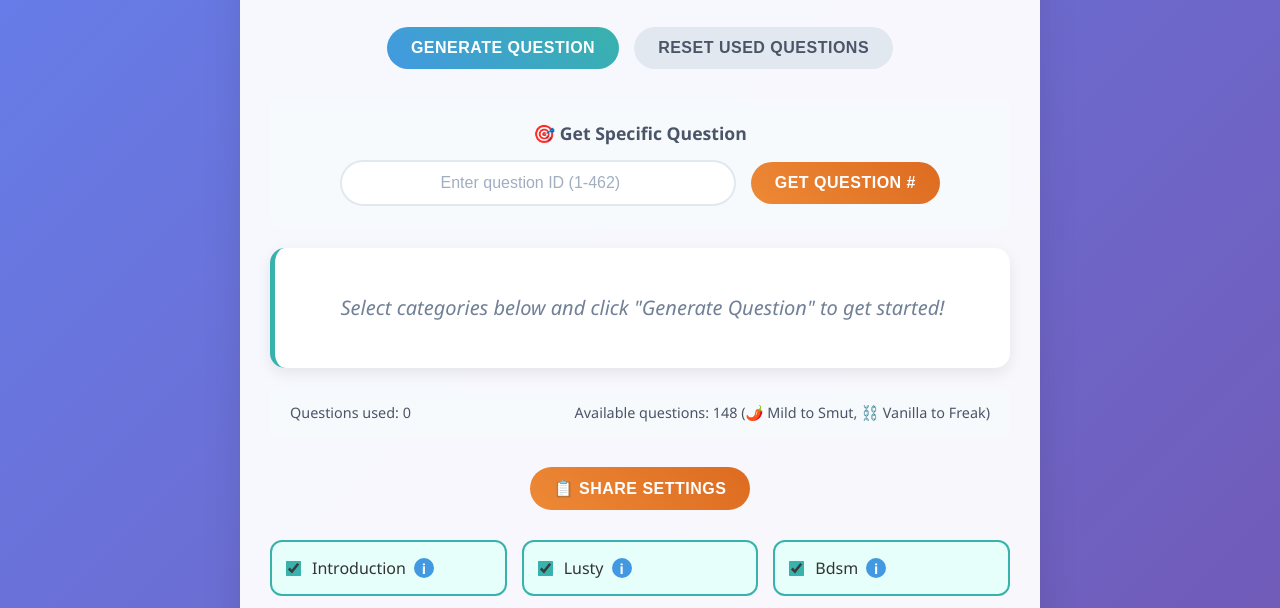
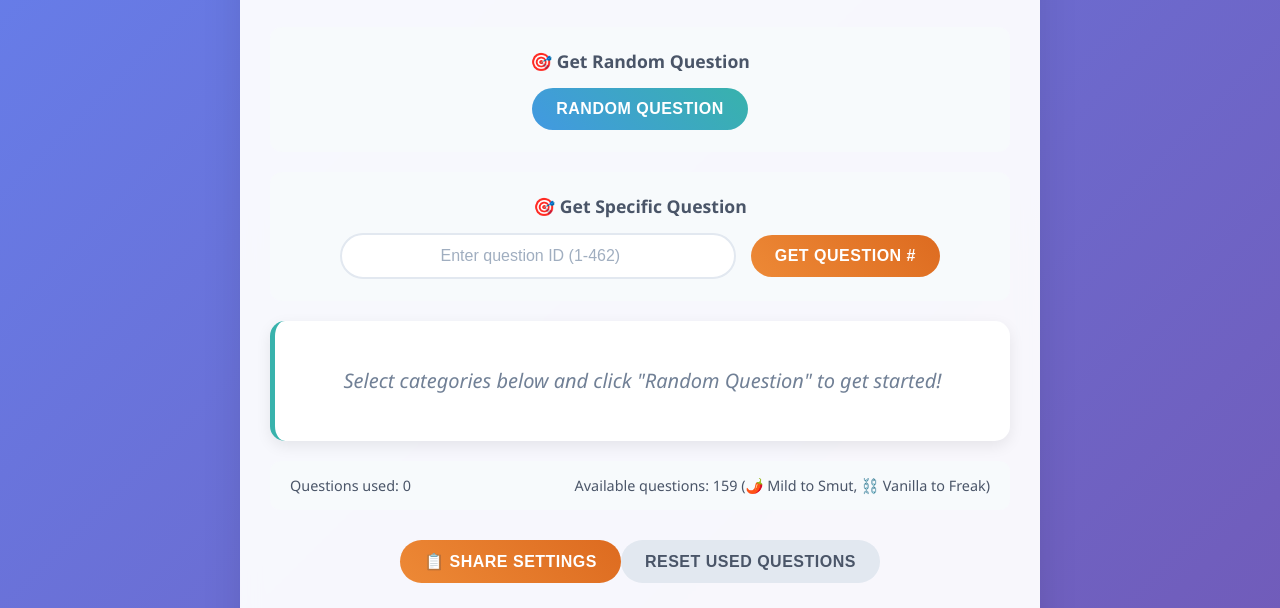
Before and after one commit to vitabrevix/Ask-Away, a plain HTML site: page index.html in a window 1280 px wide. Shown: the part 108-716 px from the top of the page. Drawn offline with Linux system fonts and the light colour scheme.

Commit message:
More questions, bit of UI

```diff
--- a/index.html
+++ b/index.html
@@ -24,14 +24,14 @@
             <h1>🎯 Question Generator</h1>
         </div>
 
-		<div class="controls">
-			<button class="btn btn-primary" onclick="generateQuestionWithMode()">Generate Question</button>
-			<button class="btn btn-secondary" onclick="resetQuestionsWithMode()">Reset Used Questions</button>
+
+		<div class="specific-question-container">
+			<div class="specific-question-title">🎯 Get Random Question</div>
+			<div class="specific-question-controls">
+				<button class="btn btn-primary" onclick="generateQuestionWithMode()">Random Question</button>
+			</div>
+
 		</div>
-
-		<div class="reset-warning" id="resetWarning">
-            All questions from selected categories have been used. Click "Reset Used Questions" to start over.
-        </div>
 
         <div class="specific-question-container">
 			<div class="specific-question-title">🎯 Get Specific Question</div>
@@ -41,9 +41,13 @@
 			</div>
 		</div>
 
+		<div class="reset-warning" id="resetWarning">
+            All questions from selected categories have been used. Click "Reset Used Questions" to start over.
+        </div>
+
 		<div class="question-container">
 			<div class="question no-question" id="question">
-				Select categories below and click "Generate Question" to get started!
+				Select categories below and click "Random Question" to get started!
 			</div>
 		</div>
 
@@ -54,6 +58,7 @@
 
 		<div class="share-container">
 			<button class="btn btn-accent" onclick="shareSettings()">📋 Share Settings</button>
+			<button class="btn btn-secondary" onclick="resetQuestionsWithMode()">Reset Used Questions</button>
 		</div>
 
         <div class="categories" id="categories">
--- a/questions.js
+++ b/questions.js
@@ -21,7 +21,7 @@ const questionDatabase = {
 		{ id: 18, kinkiness: 1, spiciness: 1, question: "Favorite place to visit?" },
 		{ id: 19, kinkiness: 1, spiciness: 1, question: "How do you organize your music playlist? By genere or by ✨vibes✨?" },
 		{ id: 20, kinkiness: 1, spiciness: 1, question: "Favorite gift you ever got?" },
-		{ id: 21, kinkiness: 1, spiciness: 1, question: "Favorite birtday?" },
+		{ id: 21, kinkiness: 1, spiciness: 1, question: "Favorite birthday you ever had?" },
 		{ id: 22, kinkiness: 1, spiciness: 1, question: "Favorite memory?" },
 		{ id: 23, kinkiness: 1, spiciness: 1, question: "Are you the kind that fidgets all the time?" },
 		{ id: 24, kinkiness: 1, spiciness: 1, question: "Favorite place to visit near home?" },
@@ -65,90 +65,100 @@ const questionDatabase = {
 		{ id: 61, kinkiness: 1, spiciness: 2, question: "What's your most technologically advanced possession?" },
 		{ id: 62, kinkiness: 1, spiciness: 2, question: "Wild card question. Now you get to make the question, but non-sexual" },
 		{ id: 63, kinkiness: 1, spiciness: 2, question: "Which animal represents you best Non-sexually? (shu horny puppies, that's for later)" },
-		{ id: 64, kinkiness: 4, spiciness: 4, question: "Ever tried hypnosis? The real kind I mean. What's your thoughts on it?" },
+
+		{ id: 64, kinkiness: 3, spiciness: 4, question: "Ever tried hypnosis? The real kind I mean. What's your thoughts on it?" },
+		{ id: 65, kinkiness: 1, spiciness: 3, question: "How sure of your own gender identity are you?" },
 	],
 	lusty: [
-		{ id: 65, kinkiness: 1, spiciness: 2, question: "When are you more likely to go \"Awhooooooooga\"? Looking at feminine lasses or masculine lads?" },
-		{ id: 66, kinkiness: 1, spiciness: 2, question: "Favorite body part (not genitals), and why?" },
-		{ id: 67, kinkiness: 1, spiciness: 2, question: "How possessive are you? How much would you love/hate if someone was posessive of you?" },
-		{ id: 68, kinkiness: 1, spiciness: 2, question: "Virgin? One timer? The sluttiest of them all? (We love you all regardless <3)" },
-		{ id: 69, kinkiness: 1, spiciness: 4, question: "I mean of course this was a question, 69 or are you a pussy?" },
-		{ id: 70, kinkiness: 1, spiciness: 2, question: "" },
-		{ id: 71, kinkiness: 1, spiciness: 2, question: "Have you ever been seen naked by someone not blood related?" },
-		{ id: 72, kinkiness: 1, spiciness: 2, question: "Do you have sex toys? (What about non-sex toys?)" },
-		{ id: 73, kinkiness: 1, spiciness: 2, question: "Do you use lube? How much do you have right now?~" },
-		{ id: 74, kinkiness: 1, spiciness: 2, question: "From 1 to 10, how horny are you right now?" },
-		{ id: 75, kinkiness: 1, spiciness: 2, question: "Ever sexted before? Roleplay/fantasy or real sexting?" },
-		{ id: 76, kinkiness: 1, spiciness: 2, question: "Which animal represents you best sexually? (its sexual behaviour, the way they procreate, etc)" },
+		{ id: 66, kinkiness: 1, spiciness: 2, question: "When are you more likely to go \"Awhooooooooga\"? Looking at feminine lasses or masculine lads?" },
+		{ id: 67, kinkiness: 1, spiciness: 2, question: "Favorite body part (not genitals), and why?" },
+		{ id: 68, kinkiness: 1, spiciness: 2, question: "How possessive are you? How much would you love/hate if someone was posessive of you?" },
+		{ id: 69, kinkiness: 1, spiciness: 2, question: "Virgin? One timer? The sluttiest of them all? (We love you all regardless <3)" },
+		{ id: 70, kinkiness: 1, spiciness: 4, question: "I mean of course this was a question, do you love 69 or are you a pussy?" },
+		{ id: 71, kinkiness: 1, spiciness: 2, question: "" },
+		{ id: 72, kinkiness: 1, spiciness: 2, question: "Have you ever been seen naked by someone not blood related?" },
+		{ id: 73, kinkiness: 1, spiciness: 2, question: "Do you have sex toys? (What about non-sex toys?)" },
+		{ id: 74, kinkiness: 1, spiciness: 2, question: "Do you use lube? How much do you have right now?~" },
+		{ id: 75, kinkiness: 1, spiciness: 2, question: "From 1 to 10, how horny are you right now?" },
+		{ id: 76, kinkiness: 1, spiciness: 2, question: "Ever sexted before? Roleplay/fantasy or real sexting?" },
+		{ id: 77, kinkiness: 1, spiciness: 2, question: "Which animal represents you best sexually? (its sexual behaviour, the way they procreate, etc)" },
 
-		{ id: 77, kinkiness: 1, spiciness: 3, question: "" },
 		{ id: 78, kinkiness: 1, spiciness: 3, question: "" },
 		{ id: 79, kinkiness: 1, spiciness: 3, question: "" },
-		{ id: 80, kinkiness: 1, spiciness: 3, question: "Gentle vs harsh treatmet in bed?" },
-		{ id: 81, kinkiness: 1, spiciness: 3, question: "Fav sex toy? Do you have one, or d oyou wish you had it? How often do you use it/would use it?" },
-		{ id: 82, kinkiness: 1, spiciness: 3, question: "Do you watch porn? If so, Favorite tag?" },
-		{ id: 83, kinkiness: 1, spiciness: 3, question: "Real porn vs Hentai vs 3D?" },
-		{ id: 84, kinkiness: 1, spiciness: 3, question: "What underwear are yo ucurrently wearing?" },
-		{ id: 85, kinkiness: 1, spiciness: 3, question: "Last time you were horny? How long ago?~" },
-		{ id: 86, kinkiness: 1, spiciness: 3, question: "What non-sexual thing never fails to get you horny?" },
-		{ id: 87, kinkiness: 1, spiciness: 3, question: "When have you been the horniest ever?" },
-		{ id: 88, kinkiness: 1, spiciness: 3, question: "Have you ever sent nudes? With face or without?" },
-		{ id: 89, kinkiness: 1, spiciness: 3, question: "Have you ever received nudes? (that you asked for)" },
-		{ id: 90, kinkiness: 1, spiciness: 3, question: "Favorite (horny) superpower, and why?" },
-		{ id: 91, kinkiness: 1, spiciness: 3, question: "Most embarassing sexual story?" },
-		{ id: 92, kinkiness: 1, spiciness: 3, question: "Can you remember your strongest orgasm ever? (Tell us, tell us, tell us, tell-)" },
-		{ id: 93, kinkiness: 1, spiciness: 3, question: "Protected or un-protected sex?" },
-		{ id: 94, kinkiness: 1, spiciness: 3, question: "Ever played a strip game?" },
-		{ id: 95, kinkiness: 1, spiciness: 3, question: "" },
-		{ id: 96, kinkiness: 1, spiciness: 3, question: "" },
+		{ id: 80, kinkiness: 1, spiciness: 3, question: "" },
+		{ id: 81, kinkiness: 1, spiciness: 3, question: "Gentle vs harsh treatmet in bed? (For this question you can only choose one >:3)" },
+		{ id: 82, kinkiness: 1, spiciness: 3, question: "Fav sex toy? Do you have one, or do you wish you had it? How often do you use it/would use it?" },
+		{ id: 83, kinkiness: 1, spiciness: 3, question: "Do you watch porn? If so, Favorite tag?" },
+		{ id: 84, kinkiness: 1, spiciness: 3, question: "Real porn vs Hentai vs 3D?" },
+		{ id: 85, kinkiness: 1, spiciness: 3, question: "What underwear are yo ucurrently wearing?~~" },
+		{ id: 86, kinkiness: 1, spiciness: 3, question: "Last time you were horny? How long ago?~" },
+		{ id: 87, kinkiness: 1, spiciness: 3, question: "What non-sexual thing never fails to get you horny?" },
+		{ id: 88, kinkiness: 1, spiciness: 3, question: "When have you been the horniest ever?" },
+		{ id: 89, kinkiness: 1, spiciness: 3, question: "Have you ever sent nudes? With face or without?" },
+		{ id: 90, kinkiness: 1, spiciness: 3, question: "Have you ever received nudes? (that you asked for)" },
+		{ id: 91, kinkiness: 1, spiciness: 3, question: "Favorite (horny) superpower, and why?" },
+		{ id: 92, kinkiness: 1, spiciness: 3, question: "Most embarassing sexual story?" },
+		{ id: 93, kinkiness: 1, spiciness: 3, question: "Can you remember your strongest orgasm ever? (Tell us, tell us, tell us, tell-)" },
+		{ id: 94, kinkiness: 1, spiciness: 3, question: "Protected or un-protected sex?" },
+		{ id: 95, kinkiness: 1, spiciness: 3, question: "Ever played a strip game?" },
+		{ id: 96, kinkiness: 1, spiciness: 3, question: "What's the maximum number of people you would have sex with at the same time?" },
 		{ id: 97, kinkiness: 1, spiciness: 3, question: "" },
 		{ id: 98, kinkiness: 1, spiciness: 3, question: "" },
 		{ id: 99, kinkiness: 1, spiciness: 3, question: "" },
-		{ id: 100, kinkiness: 1, spiciness: 3, question: "Wild card question. Now you get to make the question, and very sexual~" },
+		{ id: 100, kinkiness: 1, spiciness: 3, question: "" },
 
-		{ id: 101, kinkiness: 1, spiciness: 4, question: "How often do you have sex?" },
-		{ id: 102, kinkiness: 1, spiciness: 4, question: "Fav sex position?" },
-		{ id: 103, kinkiness: 2, spiciness: 4, question: "Ever masturbated in public? (sneakily or not)" },
-		{ id: 104, kinkiness: 1, spiciness: 4, question: "Ever fingered your backdoor?" },
-		{ id: 105, kinkiness: 1, spiciness: 4, question: "Ever given a sucky sucky? Ever polished the pole? Ever gargled the gherkin? Ever used your moist harmonica?" },
-		{ id: 106, kinkiness: 1, spiciness: 4, question: "Ever gave a handy? Ever played with someone's flesh joysticking? Ever gave a meat maraca shaking?" },
-		{ id: 107, kinkiness: 1, spiciness: 4, question: "Ever fingered someone? If so, both holes, or only one?" },
-		{ id: 108, kinkiness: 1, spiciness: 4, question: "Thoughts on anal? Had an experience yet?" },
-		{ id: 109, kinkiness: 2, spiciness: 4, question: "What about pegging, hm? Ever got Pogo-sticked? Ever done some butt jousting?" },
-		{ id: 110, kinkiness: 1, spiciness: 4, question: "Ever had hot steamy same sex experience?" },
-		{ id: 111, kinkiness: 2, spiciness: 4, question: "Ever given a rimjob, ever kissen the brown flower? What about receiving one?" },
-		{ id: 112, kinkiness: 1, spiciness: 4, question: "Ever had sex in public? (Balcony, behind some bushes, bathroom, etc etc)" },
-		{ id: 113, kinkiness: 1, spiciness: 4, question: "How do you masturbate? (Go in as much detail as scientifically possible)" },
-		{ id: 114, kinkiness: 1, spiciness: 4, question: "How often do you masturbate? And what's the maximum amount of times you have masturbated in one single day?" },
-		{ id: 115, kinkiness: 1, spiciness: 4, question: "Have you ever been caught masturbating?" },
-		{ id: 116, kinkiness: 1, spiciness: 4, question: "Ever streamed/recorded yourself masturbating for someone else to see?" },
-		{ id: 117, kinkiness: 1, spiciness: 4, question: "" },
+		{ id: 101, kinkiness: 1, spiciness: 4, question: "Wild card question. Now you get to make the question, and very sexual~" },
+		{ id: 102, kinkiness: 1, spiciness: 4, question: "How often do you have sex?" },
+		{ id: 103, kinkiness: 1, spiciness: 4, question: "Fav sex position?" },
+		{ id: 104, kinkiness: 2, spiciness: 4, question: "Ever masturbated in public? (sneakily or not)" },
+		{ id: 105, kinkiness: 1, spiciness: 4, question: "Ever fingered your backdoor?" },
+		{ id: 106, kinkiness: 1, spiciness: 4, question: "Ever given a sucky sucky? Ever polished the pole? Ever gargled the gherkin? Ever used your moist harmonica?" },
+		{ id: 107, kinkiness: 1, spiciness: 4, question: "Ever gave a handy? Ever played with someone's flesh joysticking? Ever gave a meat maraca shaking?" },
+		{ id: 108, kinkiness: 1, spiciness: 4, question: "Ever fingered someone? If so, both holes, or only one?" },
+		{ id: 109, kinkiness: 1, spiciness: 4, question: "Thoughts on anal? Had an experience yet?" },
+		{ id: 110, kinkiness: 2, spiciness: 4, question: "What about pegging, hm? Ever got Pogo-sticked? Ever done some butt jousting?" },
+		{ id: 111, kinkiness: 1, spiciness: 4, question: "Ever had hot steamy same sex experience?" },
+		{ id: 112, kinkiness: 2, spiciness: 4, question: "Ever given a rimjob, ever kissen the brown flower? What about receiving one?" },
+		{ id: 113, kinkiness: 1, spiciness: 4, question: "Ever had sex in public? (Balcony, behind some bushes, bathroom, etc etc)" },
+		{ id: 114, kinkiness: 1, spiciness: 4, question: "How do you masturbate? (Go in as much detail as scientifically possible)" },
+		{ id: 115, kinkiness: 1, spiciness: 4, question: "How often do you masturbate? And what's the maximum amount of times you have masturbated in one single day?" },
+		{ id: 116, kinkiness: 1, spiciness: 4, question: "Have you ever been caught masturbating?" },
+		{ id: 117, kinkiness: 1, spiciness: 4, question: "Ever streamed/recorded yourself masturbating for someone else to see?" },
+		{ id: 118, kinkiness: 1, spiciness: 4, question: "" },
+		{ id: 119, kinkiness: 1, spiciness: 4, question: "How turned on are you by cum alone? Like not even where it comes from, just the fluid, it's stickiness, it's heat, it's.. yumminess?" },
 
+
+		{ id: 147, kinkiness: 2, spiciness: 4, question: "Which do you think tastes better, estrogen pills or testosterone pills?" },
+		{ id: 148, kinkiness: 2, spiciness: 4, question: "Thoughts about furry stuff? Into it? Against it? Or just dont care?" },
 		{ id: 149, kinkiness: 2, spiciness: 4, question: "What about natural body musk? Are you into it? If so, what part of the body smells the best? The most potent and alluring?" },
 		{ id: 150, kinkiness: 3, spiciness: 4, question: "Thoughts about pet play? Would you be a pet or an owner/caretaker?" },
-		{ id: 151, kinkiness: 3, spiciness: 4, question: "Does making someone sleep in a dog crate sound hot? What about you sleeping in one? (be honest)" },
+		{ id: 151, kinkiness: 2, spiciness: 4, question: "" },
 		{ id: 152, kinkiness: 3, spiciness: 4, question: "Thoughts about chastity? Would you lock yourself for someone?" },
-		{ id: 153, kinkiness: 3, spiciness: 4, question: "Would you keep someone under chastity? Keep their keys, tease them incesantly knowing they cannot release themselves without your say so?" },
+		{ id: 153, kinkiness: 3, spiciness: 4, question: "Would you keep someone under chastity? Keep their keys, tease them incesantly, knowing they cannot release themselves without your say so?" },
+		{ id: 154, kinkiness: 3, spiciness: 4, question: "Thoughts about sissy/beta male stuff? Is it hot? Is it not? Is just just a way to cope with trans thoughts / bisexaulity? Or just a thing of it's own?" },
 
 		{ id: 175, kinkiness: 4, spiciness: 4, question: "What about mind control? Would you love having your thoughts controlled without a way to resist? What about the opposite? What would you do if you could control someone's body with your words alone?" },
-		{ id: 176, kinkiness: 4, spiciness: 4, question: "Ever tried erotic hypnosis? The real kind" },
+		{ id: 176, kinkiness: 4, spiciness: 4, question: "Ever tried erotic hypnosis? The real kind I mean" },
 
 
 	],
 	bdsm: [
 		{ id: 201, kinkiness: 2, spiciness: 4, question: "Ever been in a serious Dom/sub relationship?" },
-		{ id: 202, kinkiness: 2, spiciness: 4, question: "Sub? Dom? Switch leaning sub? Switch leaning dom?" },
+		{ id: 202, kinkiness: 2, spiciness: 4, question: "Sub? Dom? Switch leaning sub? Switch leaning dom? The rarest breed of actually full switch (and not pretending to be a switch when in reality you are leaning sub)?" },
 		{ id: 203, kinkiness: 2, spiciness: 4, question: "Did you try being a sub? What about a dom?" },
 		{ id: 204, kinkiness: 2, spiciness: 4, question: "Thoughts on role reversal? The always confident dom becoming a pathetic little nervous wreck, while the always subby takes control, does that sound fun?~~" },
 
+		{ id: 210, kinkiness: 3, spiciness: 4, question: "Thougts on tasks? Do you like giving/receiving tasks to complete for the dom, or do you find they end up becoming tedious?" },
+
 		{ id: 230, kinkiness: 4, spiciness: 4, question: "Thoughts on light CBT? Does lightly slapping someone's balls and watching as they shiver in pain and pleasure sound hot?" },
+		{ id: 231, kinkiness: 4, spiciness: 4, question: "Thoughts on hard CBT? Does stepping on someone's cock or kicking their balls and watching as they cum from that alone sound hot?" },
 
 	],
 	couple: [
 		{ id: 241, kinkiness: 1, spiciness: 2, question: "What's your favorite thing about your partner? What about the least favorite?" },
-		{ id: 242, kinkiness: 1, spiciness: 2, question: "" },
+		{ id: 242, kinkiness: 1, spiciness: 2, question: "What's your partner's favorite body part?" },
 
-		{ id: 243, kinkiness: 1, spiciness: 3, question: "" },
+		{ id: 243, kinkiness: 1, spiciness: 3, question: "Is there something your partner does which turns you on, and you think they are unaware of the fact yet?" },
 
 		{ id: 244, kinkiness: 1, spiciness: 4, question: "What's the hottest thing you've done with your parther?" },
 
@@ -167,14 +177,19 @@ const questionDatabase = {
 		{ id: 321, kinkiness: 1, spiciness: 2, question: "Ever got eaten out?" },
 		{ id: 322, kinkiness: 1, spiciness: 2, question: "Ever got fingered?" },
 
-		{ id: 323, kinkiness: 1, spiciness: 3, question: "" },
+		{ id: 323, kinkiness: 1, spiciness: 3, question: "What's the biggest thing you inserted before?" },
+		{ id: 324, kinkiness: 1, spiciness: 3, question: "" },
 
 
 
 	],
 	petplay: [
-		{ id: 361, kinkiness: 3, spiciness: 3, question: "" },
-		{ id: 362, kinkiness: 3, spiciness: 4, question: "" },
+		{ id: 361, kinkiness: 3, spiciness: 3, question: "Which are more dominant: Puppy boys/girl or Kitty boys/girls?" },
+		{ id: 362, kinkiness: 3, spiciness: 3, question: "What's your favorite trick?" },
+
+		{ id: 370, kinkiness: 3, spiciness: 4, question: "Thoughts on clicker training? Ever tried?" },
+		{ id: 371, kinkiness: 3, spiciness: 4, question: "Does making someone sleep in a dog crate sound hot? What about you sleeping in one? (be honest)" },
+		{ id: 372, kinkiness: 3, spiciness: 4, question: "Did you know that its imposible to pronounce \"rough\" with your tongue out?" },
 
 	],
 	wouldyourather: [
```
